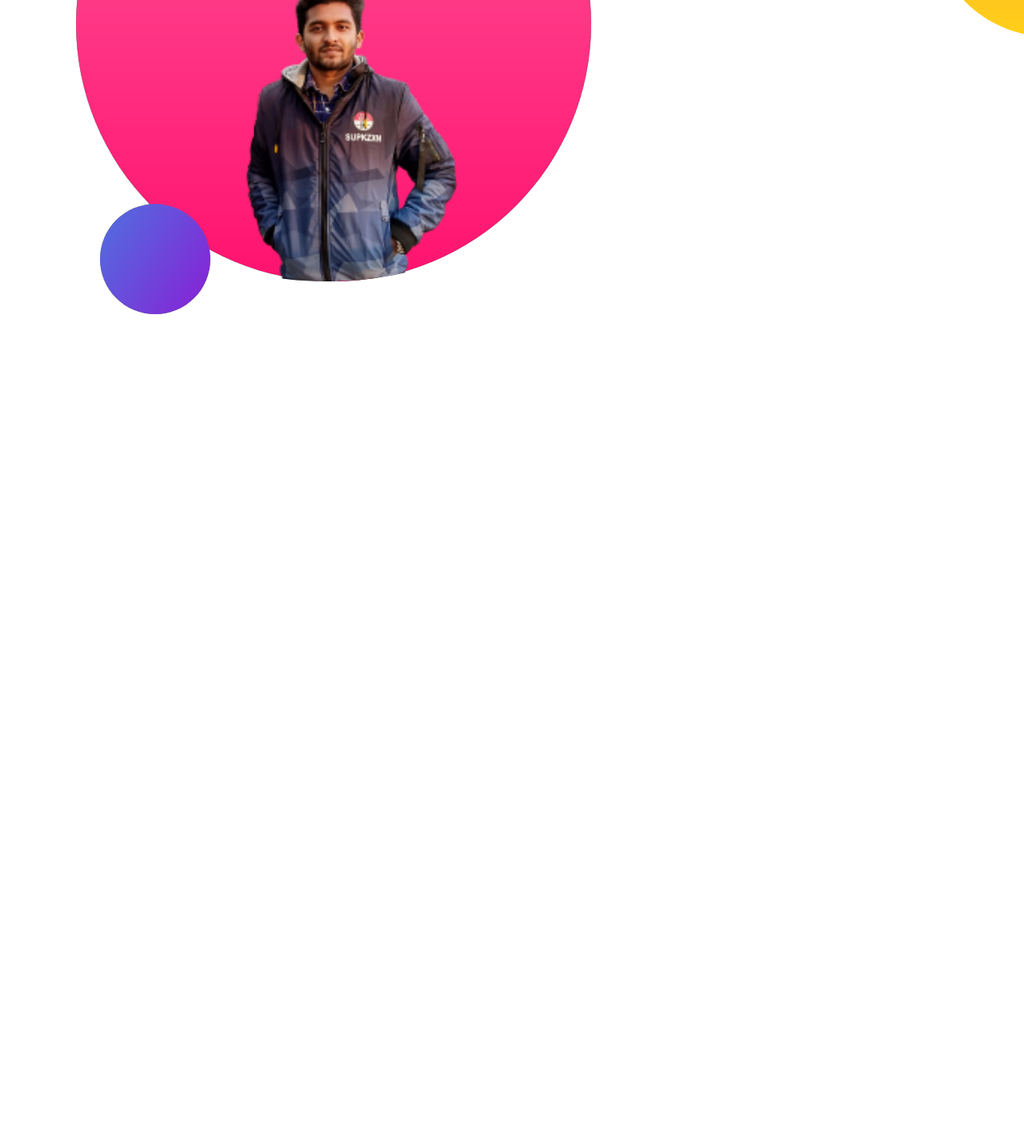
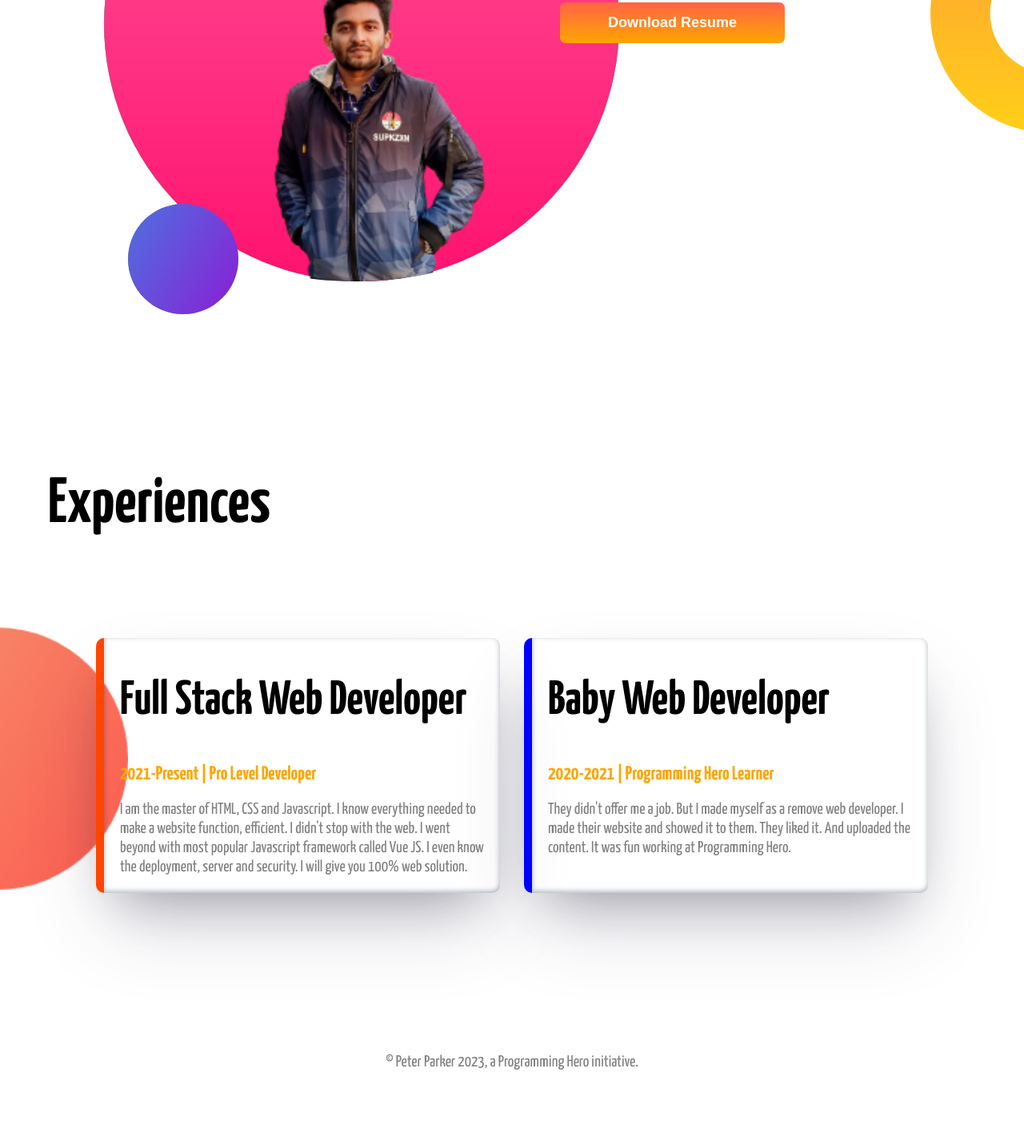
Before and after one commit to Aminul-Haque-Bappi/developer-porfolio-reset, a plain HTML site: page index.html in a window 1280 px wide. Shown: the part 1018-2439 px from the top of the page at 80% size. Before the commit the page ends 1483 px from the top, so only its background shows below. Drawn offline with Linux system fonts and the light colour scheme; a web font is replaced by a local one.

Commit message:
complete

```diff
--- a/css/main.css
+++ b/css/main.css
@@ -11,7 +11,7 @@ body {
 }
 .banner-sec {
   display: flex;
-  padding: 60px 25px;
+  padding: 60px 60px;
   background-image: url(/img/top-banner.png);
   background-repeat: no-repeat;
 }
@@ -53,8 +53,85 @@ body {
 /* dream-big-sec======================================================================= */
 .dream-big-sec {
   display: flex;
-  padding: 60px 25px;
+  padding: 60px 60px;
   background-image: url(/img/dream-bg.png);
-  background-position: right 100px;
+  background-position: right 220px;
   background-repeat: no-repeat;
 }
+
+.dream-big-sec h1 {
+  font-size: 60px;
+}
+.dream-big-sec p {
+  color: grey;
+  font-size: 20px;
+  line-height: 24px;
+}
+.dream-big-left {
+  max-width: 50%;
+  margin-right: 60px;
+}
+/* experience sec========================================================================= */
+.experience-sec {
+  padding: 60px 60px;
+  background-image: url(/img/exp-bg.png);
+  background-repeat: no-repeat;
+  background-position: 0px 320px;
+  background-size: 10em;
+}
+.experience-container {
+  display: flex;
+  padding: 60px 60px;
+}
+.experience-sec h1 {
+  font-size: 80px;
+}
+.experience-left {
+  padding: 0px 20px;
+  width: 50%;
+  box-shadow: rgba(50, 50, 93, 0.25) 0px 50px 100px -20px,
+    rgba(0, 0, 0, 0.3) 0px 30px 60px -30px,
+    rgba(10, 37, 64, 0.35) 0px -2px 6px 0px inset;
+  margin-right: 30px;
+  border-left: 10px solid orangered;
+  border-radius: 10px;
+}
+.experience-left h1 {
+  font-size: 60px;
+}
+.experience-left h2 {
+  color: orange;
+}
+.experience-left p {
+  color: grey;
+  font-size: 20px;
+  line-height: 24px;
+}
+.experience-right {
+  box-shadow: rgba(50, 50, 93, 0.25) 0px 50px 100px -20px,
+    rgba(0, 0, 0, 0.3) 0px 30px 60px -30px,
+    rgba(10, 37, 64, 0.35) 0px -2px 6px 0px inset;
+  width: 50%;
+  padding: 0px 20px;
+  border-left: 10px solid blue;
+  border-radius: 10px;
+}
+.experience-right h1 {
+  font-size: 60px;
+}
+.experience-right h2 {
+  color: orange;
+}
+.experience-right p {
+  color: grey;
+  font-size: 20px;
+  line-height: 24px;
+}
+/* footer===============================================================================*/
+footer {
+  text-align: center;
+  color: grey;
+  font-size: 20px;
+  line-height: 24px;
+  padding: 80px 0;
+}
--- a/index.html
+++ b/index.html
@@ -36,7 +36,25 @@
             <h1>Dream Big</h1>
             <h2>Become A Web Developer</h2>
             <p>I already learned the basic HTML and CSS. I can build any simple website. I can even teach my grandma how to make simple website. My goal is to build 3 websites and learn advanced topics.</p>
+            <button class="main-btn"><a target="-blank" href="https://www.linkedin.com/in/aminul-haque-bappi-a60491216/">Download Resume</a></button>
         </div>
     </section>
+    <!-- experience sec==================================================================== -->
+    <section class="experience-sec">
+        <h1>Experiences</h1>
+        <div class="experience-container">
+            <div class="experience-left">
+                <h1>Full Stack Web Developer</h1>
+                <h2>2021-Present | Pro Level Developer</h2>
+                <p>I am the master of HTML, CSS and Javascript. I know everything needed to make a website function, efficient. I didn't stop with the web. I went beyond with most popular Javascript framework called Vue JS. I even know the deployment, server and security. I will give you 100% web solution.</p>
+            </div>
+            <div class="experience-right">
+                <h1>Baby Web Developer</h1>
+                <h2>2020-2021 | Programming Hero Learner</h2>
+                <p>They didn't offer me a job. But I made myself as a remove web developer. I made their website and showed it to them. They liked it. And uploaded the content. It was fun working at Programming Hero.</p>
+            </div>
+        </div>
+    </section>
+    <footer>© Peter Parker 2023, a Programming Hero initiative.</footer>
 </body>
 </html>
```
